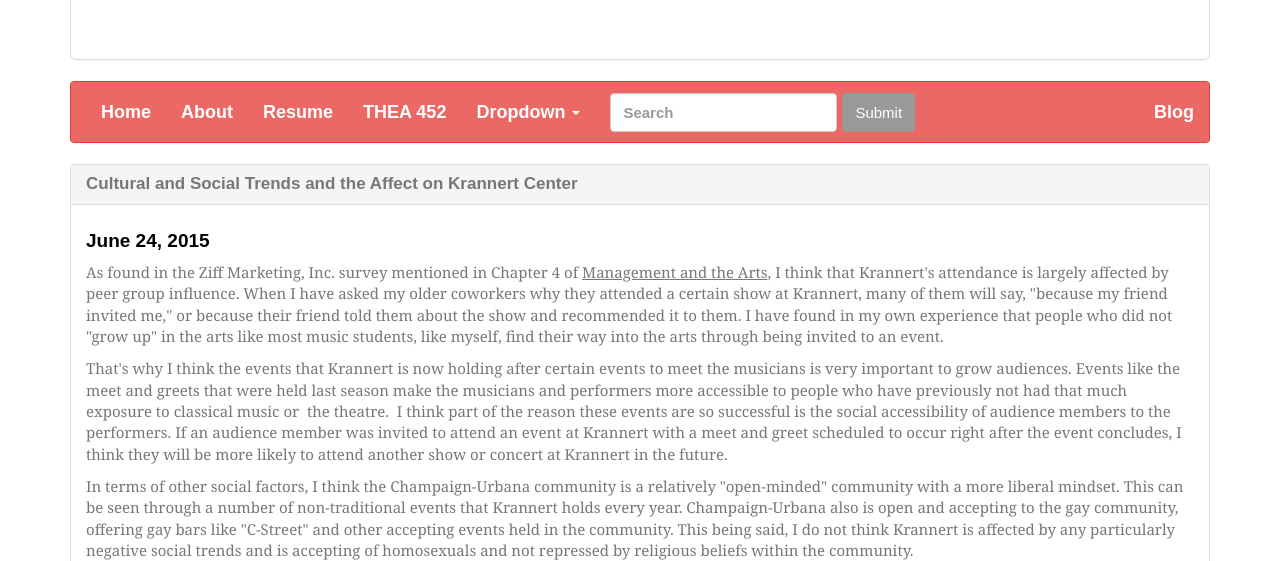
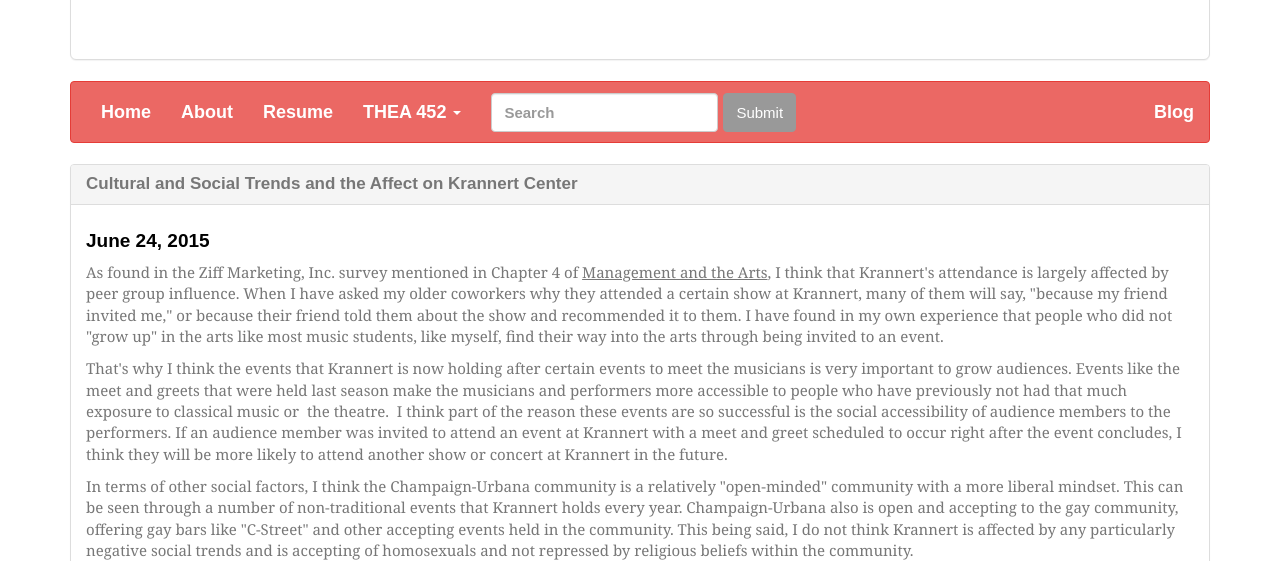
Before and after one commit to michelleplunkett/michelleplunkett.github.io, a Jekyll site: the page built from index.html, in a window 1280 px wide and 900 px high, cut to the strip 339-900 px from the top of the window. Built offline with Jekyll 4.4.1, drawn with Linux system fonts in a browser that asks for light colours; nearby versions of some CDN libraries; some web fonts are replaced; Markdown is read by kramdown in place of the engine named in the settings.

Commit message:
Update navigation.html

```diff
--- a/_includes/navigation.html
+++ b/_includes/navigation.html
@@ -17,13 +17,12 @@
         <li {% if page.title == 'Resume' %} class="active" {% endif %} >
           <a href="/resume.html">Resume</a>
         </li>
-        <li><a href="#">THEA 452</a></li>
         <li class="dropdown">
-          <a href="#" class="dropdown-toggle" data-toggle="dropdown" role="button" aria-expanded="false">Dropdown <span class="caret"></span></a>
+          <a href="#" class="dropdown-toggle" data-toggle="dropdown" role="button" aria-expanded="false">THEA 452 <span class="caret"></span></a>
           <ul class="dropdown-menu" role="menu">
-            <li><a href="#">Blogs</a></li>
-            <li><a href="#">Discussions</a></li>
-            <li><a href="#">Reflections</a></li>
+            <li><a href="/thea452.html">Blogs</a></li>
+            <li><a href="/discussions.html">Discussions</a></li>
+            <li><a href="/reflections.html">Reflections</a></li>
           </ul>
         </li>
       </ul>
```
